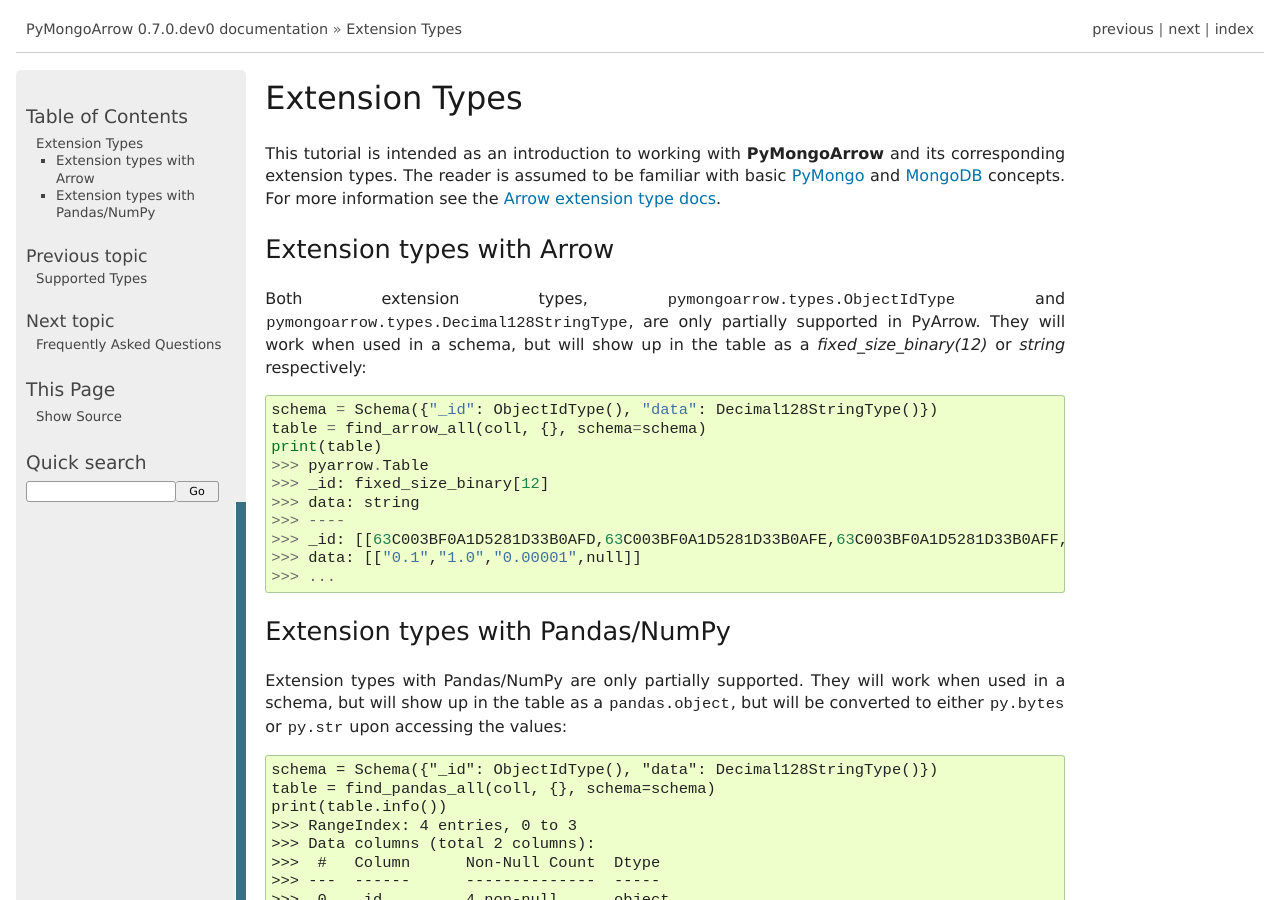
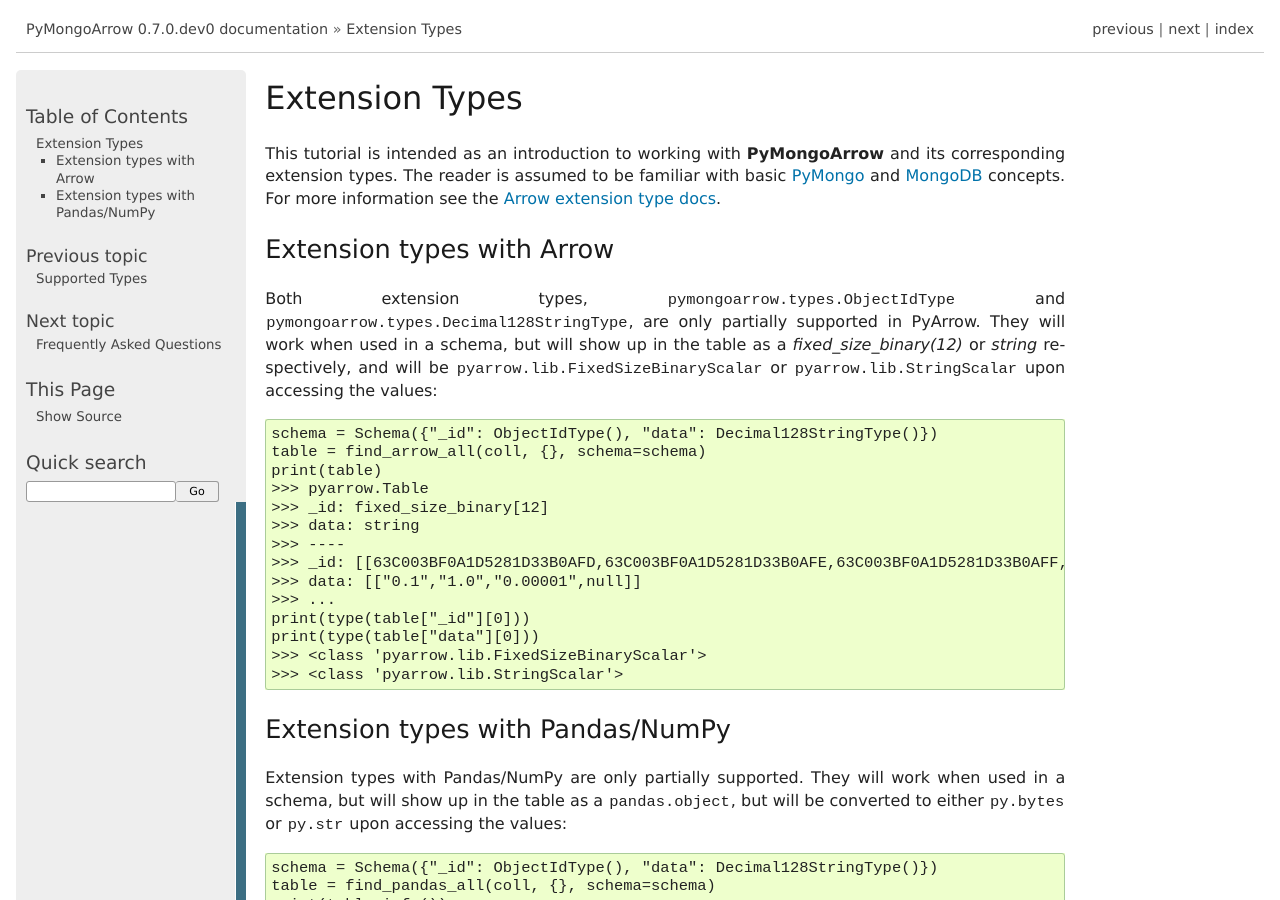
Before and after one commit to mongodb-labs/mongo-arrow, a Sphinx documentation site: the page built from bindings/python/docs/source/extension_types.rst, in a window 1280 px wide and 900 px high. Built offline with Sphinx 7.4.7, drawn with Linux system fonts in a browser that asks for light colours.

Commit message:
add it for arrow too

```diff
--- a/bindings/python/docs/source/extension_types.rst
+++ b/bindings/python/docs/source/extension_types.rst
@@ -9,7 +9,8 @@ This tutorial is intended as an introduction to working with
 Extension types with Arrow
 ^^^^^^^^^^^^^^^^^^^^^^^^^^
 Both extension types, :class:`pymongoarrow.types.ObjectIdType` and :class:`pymongoarrow.types.Decimal128StringType`, are only partially supported in PyArrow. They will work when used in a
-schema, but will show up in the table as a `fixed_size_binary(12)` or `string` respectively::
+schema, but will show up in the table as a `fixed_size_binary(12)` or `string` respectively, and will be :class:`pyarrow.lib.FixedSizeBinaryScalar` or :class:`pyarrow.lib.StringScalar`
+upon accessing the values::
 
         schema = Schema({"_id": ObjectIdType(), "data": Decimal128StringType()})
         table = find_arrow_all(coll, {}, schema=schema)
@@ -21,7 +22,10 @@ schema, but will show up in the table as a `fixed_size_binary(12)` or `string` r
         >>> _id: [[63C003BF0A1D5281D33B0AFD,63C003BF0A1D5281D33B0AFE,63C003BF0A1D5281D33B0AFF,63C003BF0A1D5281D33B0B00]]
         >>> data: [["0.1","1.0","0.00001",null]]
         >>> ...
-
+        print(type(table["_id"][0]))
+        print(type(table["data"][0]))
+        >>> <class 'pyarrow.lib.FixedSizeBinaryScalar'>
+        >>> <class 'pyarrow.lib.StringScalar'>
 
 
 Extension types with Pandas/NumPy
```
